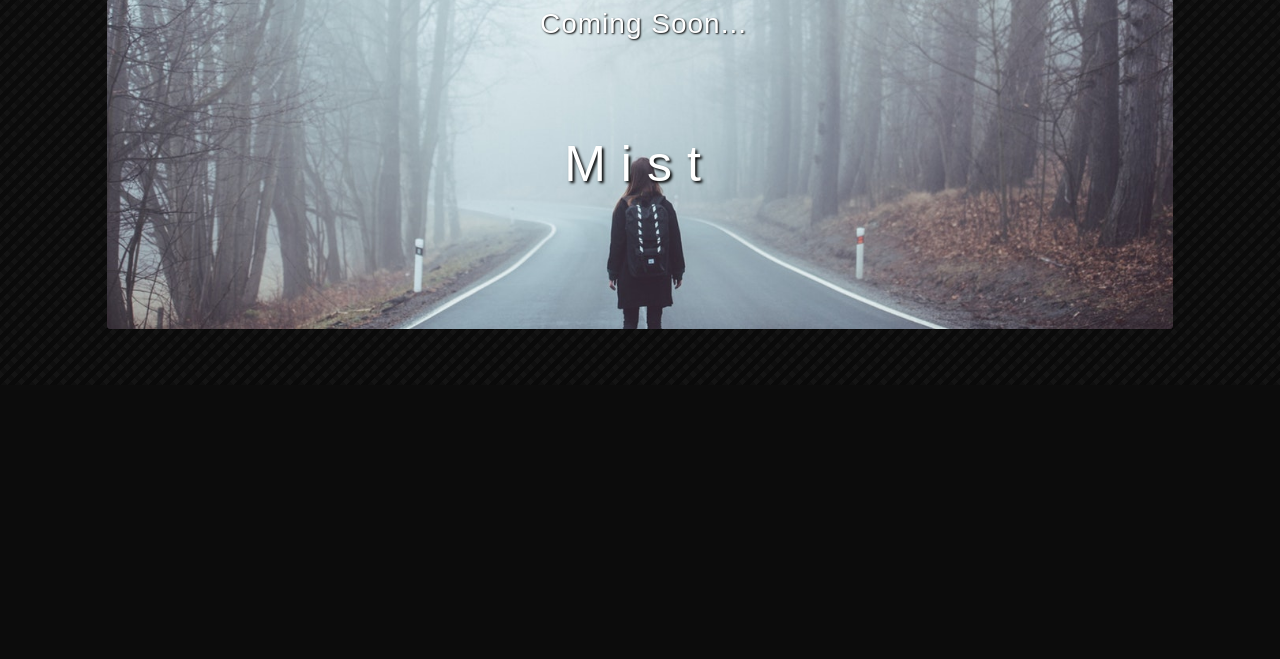
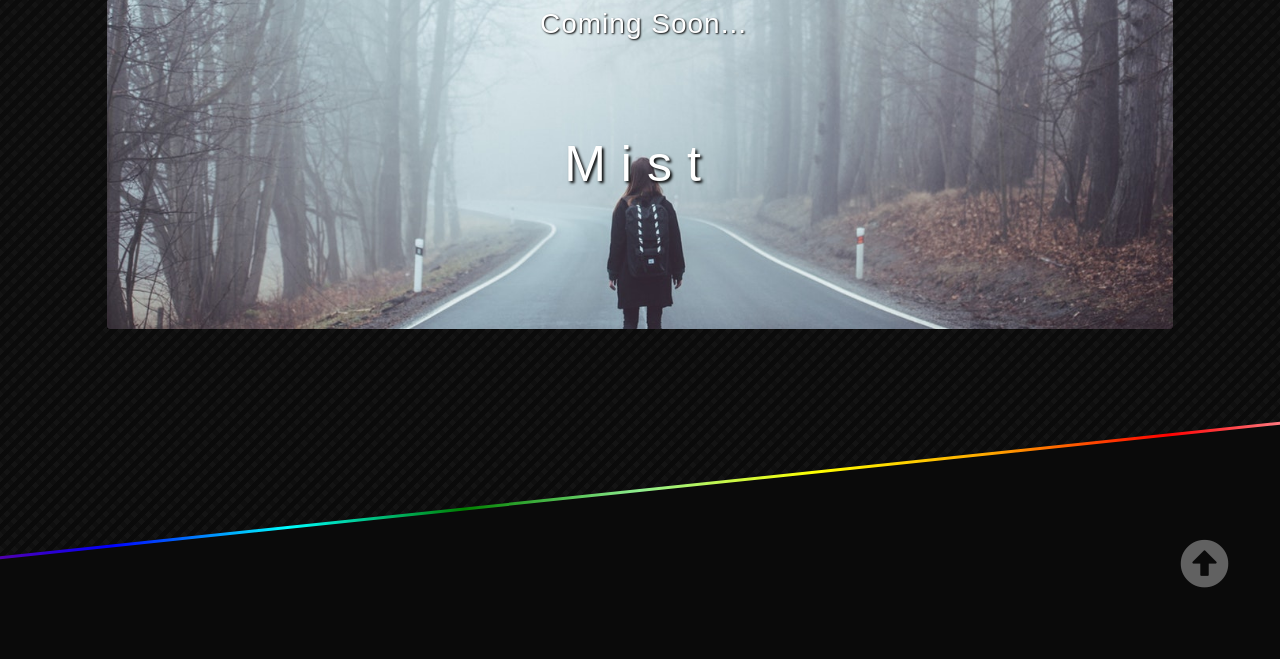
Before and after one commit to Petar-Luketina/My-Element-source, a Django app: page / in a window 1280 px wide. Shown: the part 2650-3309 px from the top of the page. Before the commit the page ends 2979 px from the top, so only its background shows below. Run offline with Django 3.2, Linux system fonts and the light colour scheme; style sheets or scripts are compiled from the project's sources; some libraries are stand-ins or nearby versions; some web fonts are replaced.

Commit message:
Added bottom div decoration to landing page

```diff
--- a/element/static/css/_home.scss
+++ b/element/static/css/_home.scss
@@ -8,7 +8,7 @@ $rainbow-l2r: linear-gradient(to right, purple, blue, cyan,green,lightgreen,yell
     height: 420px;
 }
 
-#h1-container {
+.h1-container {
     color: lighten(black, 80%);
     text-align: center;
     overflow:hidden;
@@ -133,6 +133,29 @@ $rainbow-l2r: linear-gradient(to right, purple, blue, cyan,green,lightgreen,yell
         }
 
     }
+
+    #last-div {
+        @include slanted-div;
+        height:350px;
+        margin-top: 80px;
+        top: 50px;
+        transform: skewY(-6deg);
+        border-top: 3px solid transparent;
+        border-image: $rainbow-l2r;
+        border-image-slice: 1;
+    }
+}
+
+.fa-arrow-alt-circle-up {
+    position: absolute;
+    font-size: calc(40px + (26 - 14) * ((100vw - 300px) / (1600 - 300)));    top: -120px;
+    right: 50px;
+    cursor: pointer;
+    color: lighten(#141414,30%);
+}
+
+.fa-arrow-alt-circle-up:hover {
+    color: lighten(#141414,60%);
 }
 
 @import url('https://fonts.googleapis.com/css?family=Herr+Von+Muellerhoff');
--- a/element/static/css/formatting2.css
+++ b/element/static/css/formatting2.css
@@ -478,25 +478,25 @@ ul {
     border: 1px solid gray;
     height: 400px;
     width: 400px; } }
-#h1-container {
+.h1-container {
   color: #cccccc;
   text-align: center;
   overflow: hidden; }
-  #h1-container h1 {
+  .h1-container h1 {
     font-size: calc(30px + (26 - 14) * ((100vw - 300px) / (1600 - 300))); }
-  #h1-container h2 {
+  .h1-container h2 {
     font-size: calc(40px + (26 - 14) * ((100vw - 300px) / (1600 - 300)));
     font-family: 'Herr Von Muellerhoff', cursive;
     letter-spacing: 2px;
     animation: start-fades 10s; }
-  #h1-container i {
+  .h1-container i {
     color: white;
     font-size: 45px; }
-  #h1-container .far:hover, #h1-container .fas:hover {
+  .h1-container .far:hover, .h1-container .fas:hover {
     transition: .3s;
     font-size: 50px;
     cursor: pointer; }
-  #h1-container #first-div {
+  .h1-container #first-div {
     left: -5%;
     width: 110%;
     position: relative;
@@ -508,30 +508,30 @@ ul {
     border-bottom: 3px solid transparent;
     border-image: linear-gradient(to right, purple, blue, cyan, green, lightgreen, yellow, orange, red, pink);
     border-image-slice: 1; }
-    #h1-container #first-div h1, #h1-container #first-div h2 {
+    .h1-container #first-div h1, .h1-container #first-div h2 {
       position: relative;
       top: 190px;
       transform: skewY(-6deg); }
-  #h1-container #second-div, #h1-container #fourth-div {
+  .h1-container #second-div, .h1-container #fourth-div {
     position: relative;
     top: 80px; }
-  #h1-container #second-div {
+  .h1-container #second-div {
     margin-bottom: 260px; }
-    #h1-container #second-div .fa-eye {
+    .h1-container #second-div .fa-eye {
       position: absolute;
       top: 180px;
       left: 50%;
       transform: translate(-50%, -50%); }
-  #h1-container #fourth-div {
+  .h1-container #fourth-div {
     margin-bottom: 280px;
     margin-top: 310px;
     position: relative; }
-    #h1-container #fourth-div i {
+    .h1-container #fourth-div i {
       position: absolute;
       top: 184px;
       left: 50%;
       transform: translate(-50%, -50%); }
-  #h1-container #third-div {
+  .h1-container #third-div {
     left: -5%;
     width: 110%;
     position: relative;
@@ -544,7 +544,7 @@ ul {
     border-top: 3px solid transparent;
     border-image: linear-gradient(to right, purple, blue, cyan, green, lightgreen, yellow, orange, red, pink);
     border-image-slice: 1; }
-    #h1-container #third-div::after {
+    .h1-container #third-div::after {
       content: '';
       position: absolute;
       bottom: -195px;
@@ -556,7 +556,7 @@ ul {
       border-bottom: 3px solid transparent;
       border-image: linear-gradient(to right, purple, blue, cyan, green, lightgreen, yellow, orange, red, pink);
       border-image-slice: 1; }
-    #h1-container #third-div::before {
+    .h1-container #third-div::before {
       content: '';
       position: absolute;
       bottom: -175px;
@@ -565,16 +565,40 @@ ul {
       background: #0a0a0a;
       transform: skewY(6deg);
       z-index: -2; }
-    #h1-container #third-div h1 {
+    .h1-container #third-div h1 {
       transform: skewY(6deg);
       position: relative;
       top: 150px;
       z-index: 5; }
-    #h1-container #third-div i {
+    .h1-container #third-div i {
       position: relative;
       top: 205px; }
-    #h1-container #third-div .far {
+    .h1-container #third-div .far {
       z-index: 5; }
+  .h1-container #last-div {
+    left: -5%;
+    width: 110%;
+    position: relative;
+    background: #0a0a0a;
+    height: 420px;
+    height: 350px;
+    margin-top: 80px;
+    top: 50px;
+    transform: skewY(-6deg);
+    border-top: 3px solid transparent;
+    border-image: linear-gradient(to right, purple, blue, cyan, green, lightgreen, yellow, orange, red, pink);
+    border-image-slice: 1; }
+
+.fa-arrow-alt-circle-up {
+  position: absolute;
+  font-size: calc(40px + (26 - 14) * ((100vw - 300px) / (1600 - 300)));
+  top: -120px;
+  right: 50px;
+  cursor: pointer;
+  color: #616161; }
+
+.fa-arrow-alt-circle-up:hover {
+  color: #adadad; }
 
 @keyframes start-fades {
   0% {
--- a/element/templates/elements-index.html
+++ b/element/templates/elements-index.html
@@ -23,7 +23,7 @@
 
 {% endblock %}
 
-{% block body %}
+{% block style %}
 
 <style>
 
@@ -37,20 +37,22 @@
     #icon:hover .overlay-a {
         width:0;
     }
-
     @media (max-width: 768px) {
         .overlay-a {
             display:none;
         }
     }
-
     ul:nth-child(1) > a {
         color: white;
     }
 
 </style>
 
-    <div id="h1-container">
+{% endblock %}
+
+{% block body %}
+
+    <div class="h1-container">
 
         <div id="first-div">
             <h1 style="color: white; font-size: 52px;">My Element</h1>
@@ -123,7 +125,15 @@
             </a>
         </div>
     </div>
-    <div class="extra-margin"></div>
+
+
+    <div class="h1-container" style="overflow: hidden; height: 300px;">
+        <div id="last-div"></div>
+    </div>
+
+    <div style="position: relative;">
+        <i class="fas fa-arrow-alt-circle-up"></i>
+    </div>
 
     <script>
         $('.fa-dna').click(function() {
@@ -132,6 +142,12 @@
             }, 1000);
         });
 
+        $('.fa-arrow-alt-circle-up').click(function() {
+            $('html, body').stop().animate({
+                scrollTop: $( 'html' ).offset().top
+            },700);
+        });
+
     </script>
 
 {% endblock %}
```
Also changed, not shown: 1 other file.
